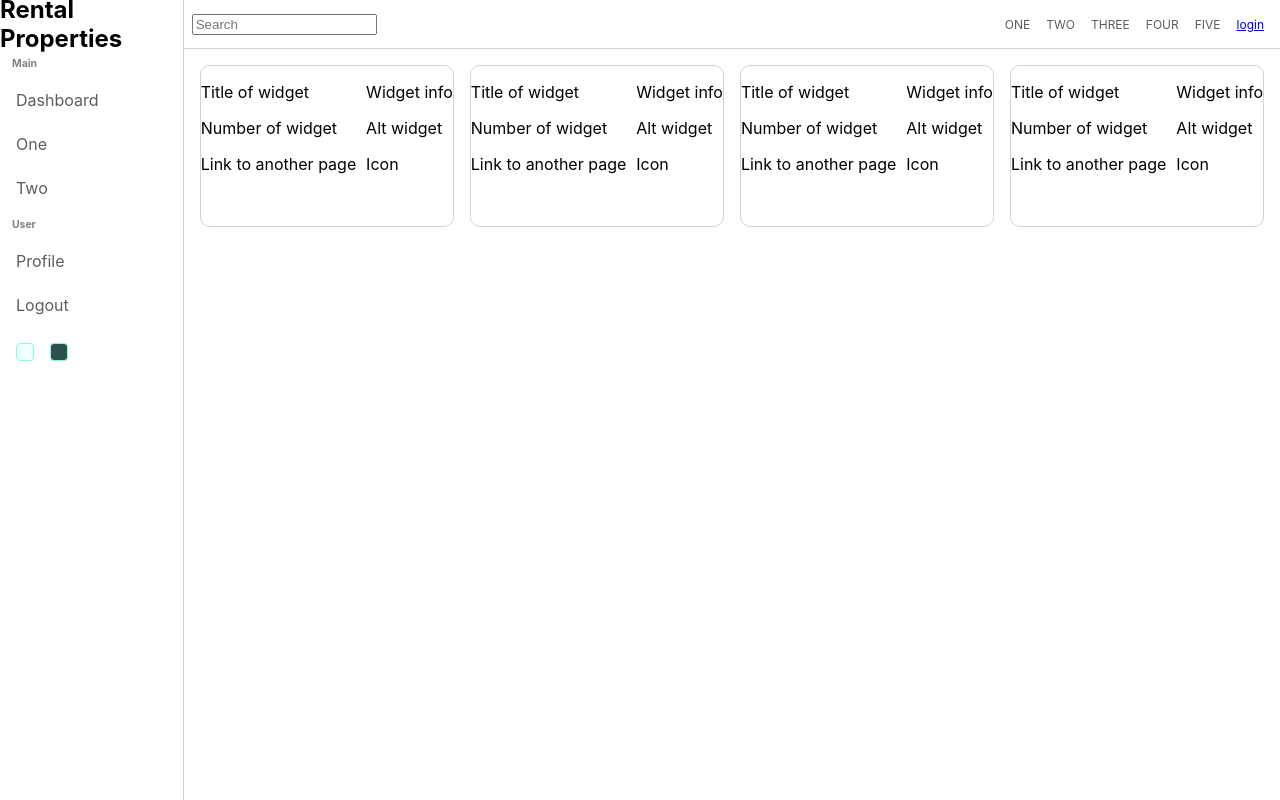
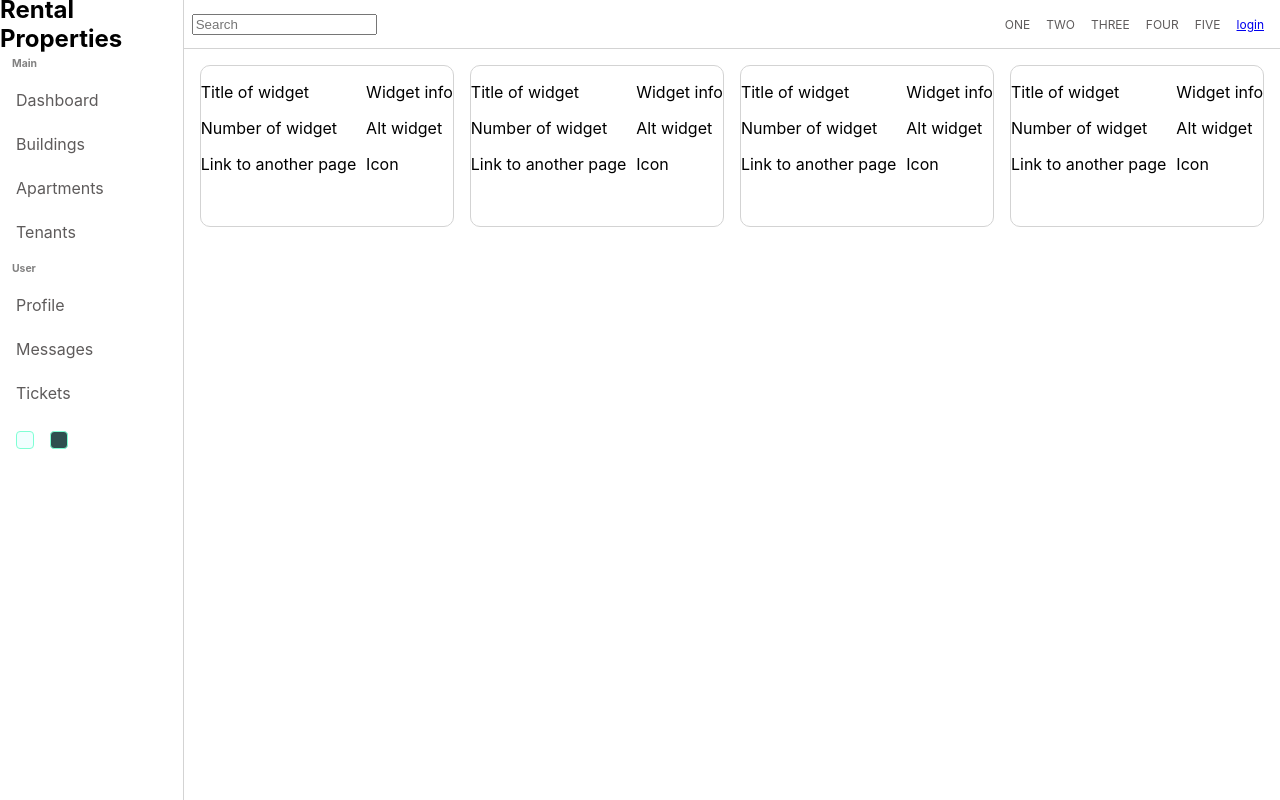
Before and after one commit to Amber-Robeck/rentalProperties, a React (Create React App) app in the folder client/: page /dashboard in a window 1280 px wide. Built offline with nearby package versions, Linux system fonts and the light colour scheme.

Commit message:
Changed link titles in SidePanel.js

```diff
--- a/client/src/components/sidePanel/SidePanel.js
+++ b/client/src/components/sidePanel/SidePanel.js
@@ -11,17 +11,23 @@ const SidePanel = () => {
             <p className='li-item'>Dashboard</p>
           </li>
           <li>
-            <p className='li-item'>One</p>
+            <p className='li-item'>Buildings</p>
           </li>
           <li>
-            <p className='li-item'>Two</p>
+            <p className='li-item'>Apartments</p>
+          </li>
+          <li>
+            <p className='li-item'>Tenants</p>
           </li>
           <p className='li-label'>User</p>
           <li>
             <p className='li-item'>Profile</p>
           </li>
           <li>
-            <p className='li-item'>Logout</p>
+            <p className='li-item'>Messages</p>
+          </li>
+          <li>
+            <p className='li-item'>Tickets</p>
           </li>
         </ul>
       </div>
```
